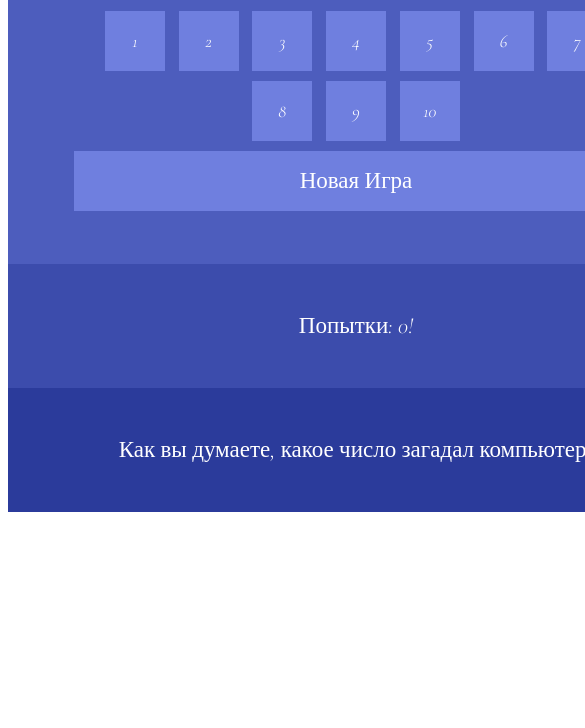
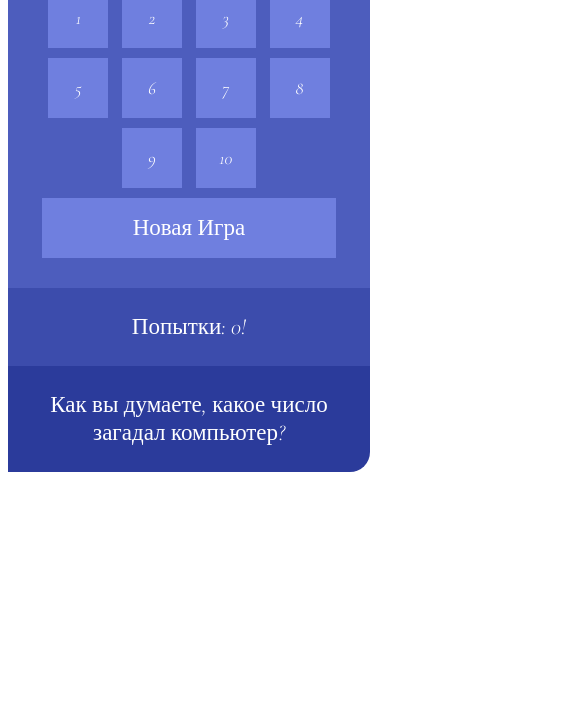
Before and after one commit to rolmaf/guessthenumber, a plain HTML site: page index.html in a window 390 px wide. Shown: the part 132-860 px from the top of the page, 585 px wide, since content can reach past the window. Drawn offline with nearby package versions, Linux system fonts and the light colour scheme.

Commit message:
Add files via upload

```diff
--- a/style.css
+++ b/style.css
@@ -49,12 +49,28 @@ p {
     padding: 8%;
     margin: 0;
     background-color: #3c4cac;
-    width: 600px;
+    width: 100%;
 }
 #finish {
     padding: 8%;
-    width: 600px;
+    width: 100%;
     margin: 0;
     background-color: #2b3b9b;
     border-bottom-right-radius: 20px;
 }
+@media all and (max-width: 860px) {
+    .all, p, .content {
+        margin-left: 0px;
+        width: 80vw;
+    }
+    .all {
+        height: 100vh;
+    }
+
+}
+/* @media all and (max-width: 860px) {
+    .all, p, .content {
+        width: 200px;
+    }
+
+} */
```
Also changed, not shown: index.html (+0 -1 lines).
